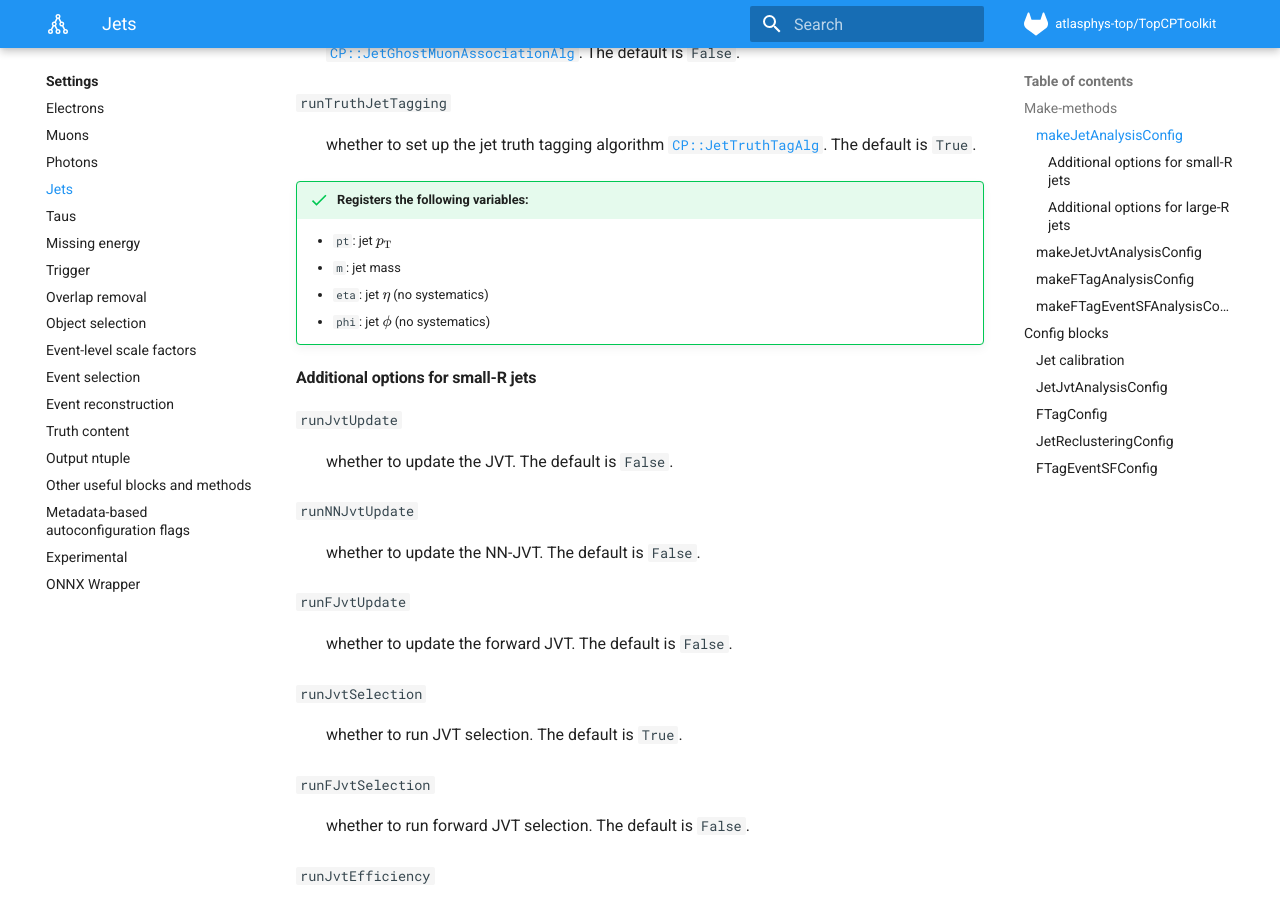
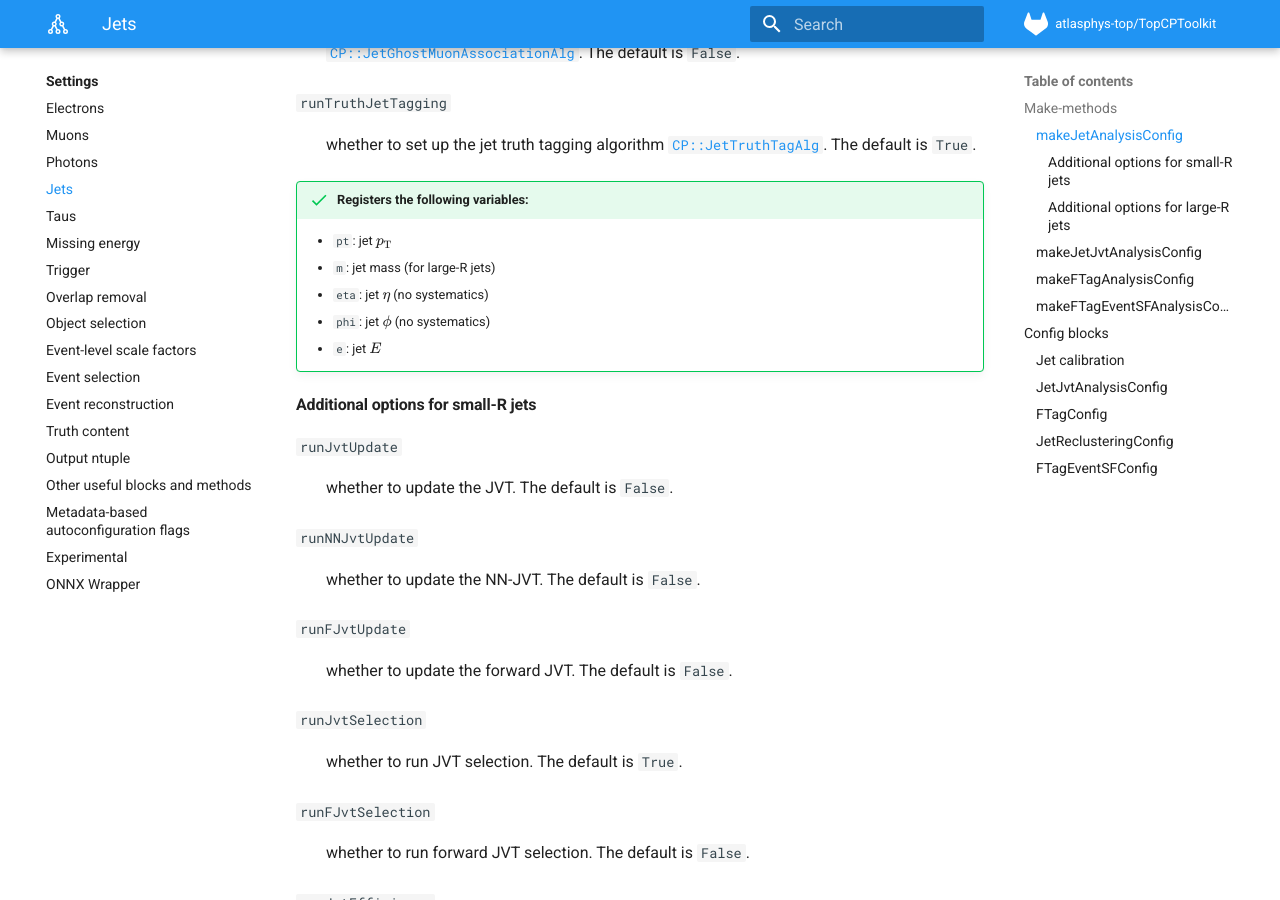
Before and after one commit to SuperNova76/TopCPToolKit, an MkDocs documentation site: the page built from docs/settings/jets.md, in a window 1280 px wide and 900 px high, scrolled down 809 px. Built offline with MkDocs 1.6.1 and Material for MkDocs 9.7.7, drawn with Linux system fonts in a browser that asks for light colours; formulas are drawn with MathJax 3.

Commit message:
update docs for per-object energies

```diff
--- a/docs/settings/jets.md
+++ b/docs/settings/jets.md
@@ -23,9 +23,10 @@ Name in YAML: **Jets**
 
 !!! success "Registers the following variables:"
     - `pt`: jet $p_\mathrm{T}$
-    - `m`: jet mass
+    - `m`: jet mass (for large-R jets)
     - `eta`: jet $\eta$ (no systematics)
     - `phi`: jet $\phi$ (no systematics)
+    - `e`: jet $E$
 
 #### Additional options for small-R jets
 
```
Also changed, not shown: docs/settings/electrons.md (+1 -0 lines), docs/settings/photons.md (+1 -0 lines), docs/settings/taus.md (+1 -0 lines).
